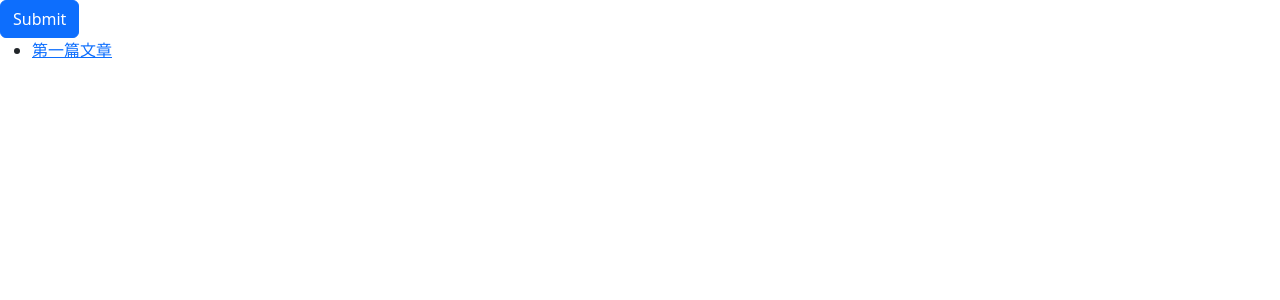
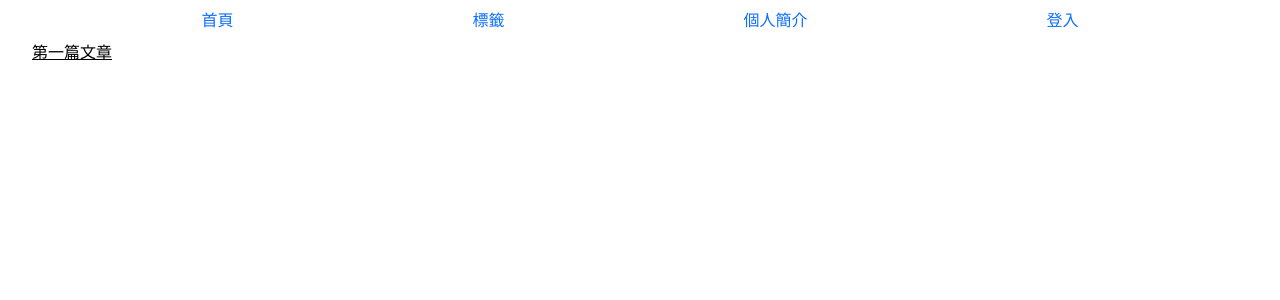
Before and after one commit to d0ll0b/Blog, a Django app: page / in a window 1280 px wide. Shown: the top 300 px of the page. Run offline with Django 4.2, Linux system fonts and the light colour scheme; data comes from the database, SQL or seed files in the repository; some libraries are stand-ins or nearby versions.

Commit message:
add static finder settings

```diff
--- a/myblog/templates/index.html
+++ b/myblog/templates/index.html
@@ -1,3 +1,4 @@
+{% load static %}
 {% load bootstrap5 %}
 <!DOCTYPE html>
 <html lang="en">
@@ -7,12 +8,18 @@
     <meta name="viewport" content="width=device-width, initial-scale=1.0">
     <title>blog</title>
     {% bootstrap_css %}
+    <link rel="stylesheet"  type="text/css" href="{% static 'css/all.css' %}">
 </head>
 <body>
+    <header class="container">
+        <ul class="nav nav-fill">
+            <li class="nav-item"><a href="#" class="nav-link active">首頁</a></li>
+            <li class="nav-item"><a href="#" class="nav-link active">標籤</a></li>
+            <li class="nav-item"><a href="#" class="nav-link active">個人簡介</a></li>
+            <li class="nav-item"><a href="#" class="nav-link active">登入</a></li>
+        </ul>
+    </header>
     {% if posts_list %}
-    {% buttons %}
-        <button class="btn btn-primary">Submit</button>
-    {% endbuttons %}
     <ul>
     {% for post in posts_list %}
         <li><a href="#">
--- /dev/null
+++ b/static/css/all.css
@@ -0,0 +1,24 @@
+body {
+  line-height: 1.5;
+}
+
+h1, h2, h3, h4, h5, h6, p {
+  margin-top: 0;
+  margin-bottom: 0;
+}
+
+img {
+  max-width: 100%;
+  vertical-align: middle;
+  /* remove img 3px bottom */
+}
+
+ul {
+  margin-top: 0;
+  margin-bottom: 0;
+  list-style: none;
+}
+
+a {
+  color: black;
+}/*# sourceMappingURL=all.css.map */
--- /dev/null
+++ b/static/scss/all.scss
@@ -0,0 +1 @@
+@import "base.scss";
```
Also changed, not shown: blog/settings.py (+7 -0 lines), myblog/templates/header.html (added, +12 -0 lines), static/css/base.css (added, +24 -0 lines), static/scss/base.scss (added, +24 -0 lines), 2 other files.
